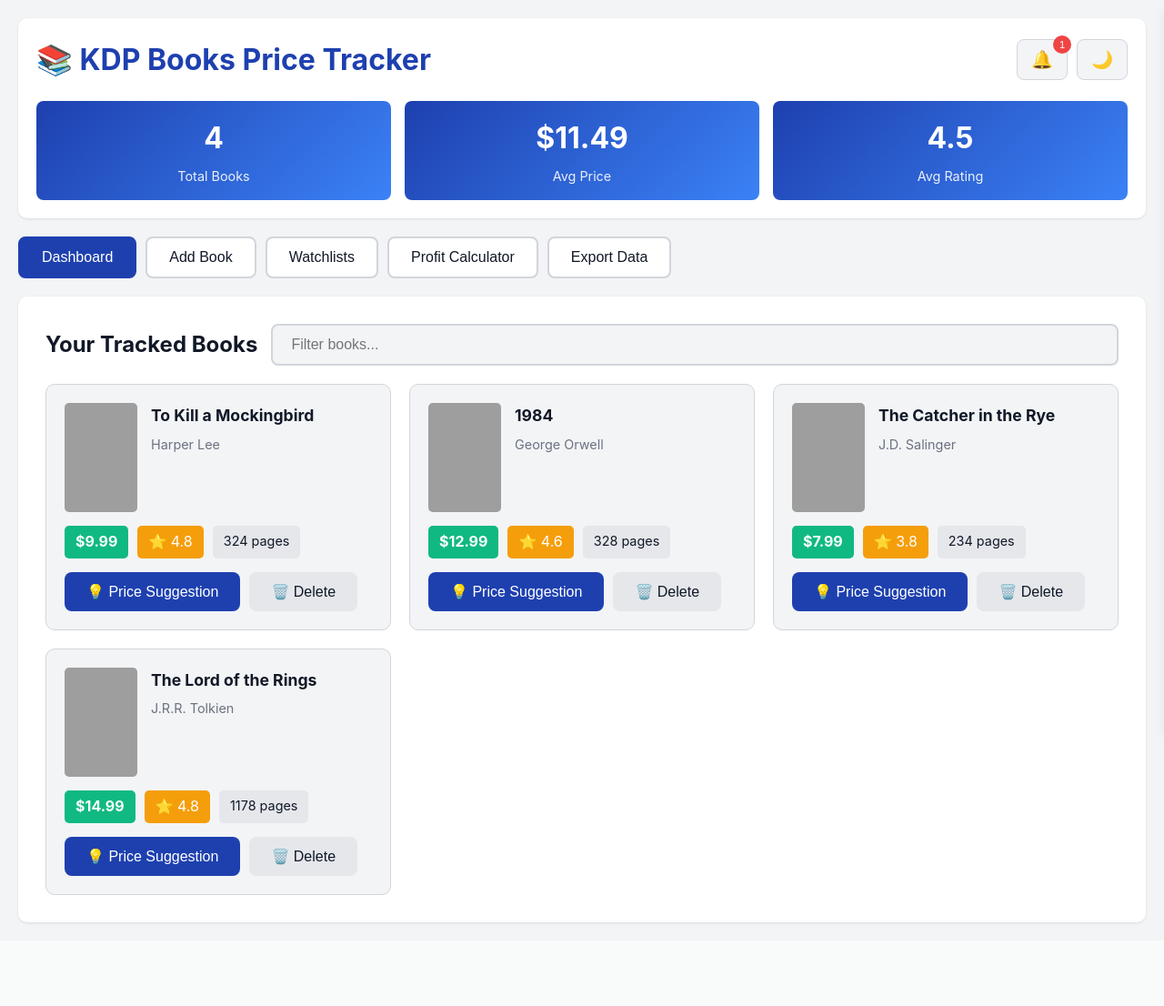
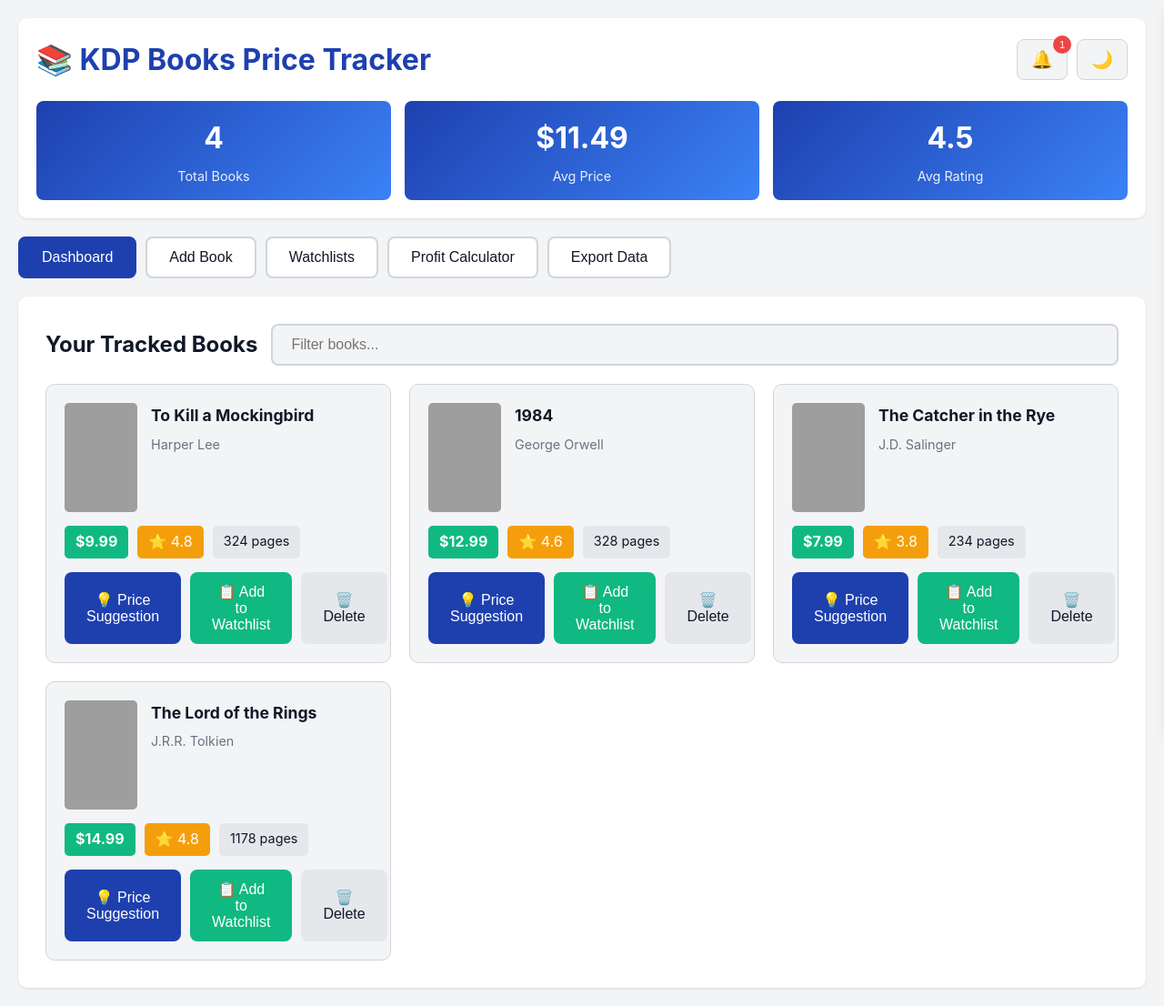
Before and after one commit to julisunkan/KDPPriceTracker, a Flask app: page / in a window 1280 px wide. Shown: the whole page at 91% size. Before the commit the page ends 1016 px from the top, so only its background shows below. Run offline with Flask 3, Linux system fonts and the light colour scheme; data comes from the database, SQL or seed files in the repository; data that the repository does not hold is empty; grey boxes are pictures that could not be loaded.

Commit message:
Assistant checkpoint: Add watchlist deletion and book assignment features
Assistant generated file changes:
- app.py: Add endpoint to delete watchlist
- static/js/app.js: Add delete watchlist and add book to watchlist functionality, Update book display to include add to watchlist button, Add functions for watchlist deletion and adding books to watchlists
- static/css/style.css: Add styles for watchlist options modal

---

User prompt:

Allow watched lists to be deleted also. allow tracked books to be added to watched lists

Replit-Commit-Author: Assistant
Replit-Commit-Session-Id: e6cc6300-b3e0-44a0-bfab-a3a57150c4a1

```diff
--- a/app.py
+++ b/app.py
@@ -487,6 +487,17 @@ def remove_book_from_watchlist(watchlist_id, book_id):
 
     return jsonify({'success': True})
 
+@app.route('/api/watchlist/<int:watchlist_id>', methods=['DELETE'])
+def delete_watchlist(watchlist_id):
+    conn = get_db_connection()
+    cursor = conn.cursor()
+
+    cursor.execute('DELETE FROM watchlists WHERE id = ?', (watchlist_id,))
+    conn.commit()
+    conn.close()
+
+    return jsonify({'success': True})
+
 @app.route('/api/notifications', methods=['GET'])
 def get_notifications():
     conn = get_db_connection()
--- a/static/css/style.css
+++ b/static/css/style.css
@@ -775,6 +775,32 @@ header {
     font-size: 0.9rem;
 }
 
+.watchlist-options-container {
+    display: flex;
+    flex-direction: column;
+    gap: 10px;
+    margin-top: 20px;
+}
+
+.watchlist-option {
+    padding: 15px;
+    border: 1px solid var(--border-color);
+    border-radius: 8px;
+    cursor: pointer;
+    transition: all 0.3s ease;
+    background: var(--card-bg);
+}
+
+.watchlist-option:hover {
+    background: var(--hover-bg);
+    border-color: var(--primary-color);
+    transform: translateX(5px);
+}
+
+.watchlist-card {
+    position: relative;
+}
+
 .inline-message-success {
     border-left-color: var(--success-color);
     background: rgba(16, 185, 129, 0.1);
--- a/static/js/app.js
+++ b/static/js/app.js
@@ -560,10 +560,15 @@ function displayWatchlists(watchlists) {
     }
 
     container.innerHTML = watchlists.map(watchlist => `
-        <div class="watchlist-card" onclick="viewWatchlist(${watchlist.id})">
-            <div class="watchlist-name">${watchlist.name}</div>
-            <div class="watchlist-count">${watchlist.book_count} books</div>
-            ${watchlist.description ? `<p style="margin-top: 10px; color: var(--text-secondary);">${watchlist.description}</p>` : ''}
+        <div class="watchlist-card" data-watchlist-id="${watchlist.id}">
+            <div onclick="viewWatchlist(${watchlist.id})" style="cursor: pointer;">
+                <div class="watchlist-name">${watchlist.name}</div>
+                <div class="watchlist-count">${watchlist.book_count} books</div>
+                ${watchlist.description ? `<p style="margin-top: 10px; color: var(--text-secondary);">${watchlist.description}</p>` : ''}
+            </div>
+            <div style="margin-top: 15px;">
+                <button class="btn btn-danger btn-sm" onclick="event.stopPropagation(); deleteWatchlist(${watchlist.id})">Delete Watchlist</button>
+            </div>
         </div>
     `).join('');
 }
@@ -973,6 +978,7 @@ async function loadBooks() {
                 </div>
                 <div class="book-actions">
                     <button class="btn btn-primary btn-sm" onclick="event.stopPropagation(); getPricingSuggestion(${book.id})">💡 Price Suggestion</button>
+                    <button class="btn btn-success btn-sm" onclick="event.stopPropagation(); showAddToWatchlistModal(${book.id}, '${book.title.replace(/'/g, "\\'")}')">📋 Add to Watchlist</button>
                     <button class="btn btn-secondary btn-sm" onclick="event.stopPropagation(); deleteBook(${book.id})">🗑️ Delete</button>
                 </div>
             </div>
@@ -1431,3 +1437,97 @@ function toggleDarkMode() {
     document.body.classList.toggle('dark-mode');
     localStorage.setItem('darkMode', document.body.classList.contains('dark-mode'));
 }
+
+async function deleteWatchlist(watchlistId) {
+    const watchlistCard = document.querySelector(`[data-watchlist-id="${watchlistId}"]`);
+    if (!watchlistCard) return;
+
+    if (watchlistCard.querySelector('.delete-confirmation')) return;
+
+    const confirmationDiv = document.createElement('div');
+    confirmationDiv.className = 'inline-message inline-message-warning show delete-confirmation';
+    confirmationDiv.innerHTML = `
+        <span>Delete this watchlist?</span>
+        <div style="display: flex; gap: 10px; margin-left: auto;">
+            <button class="btn btn-danger btn-sm" onclick="confirmDeleteWatchlist(${watchlistId})">Delete</button>
+            <button class="btn btn-secondary btn-sm" onclick="cancelDeleteWatchlist(${watchlistId})">Cancel</button>
+        </div>
+    `;
+
+    watchlistCard.insertBefore(confirmationDiv, watchlistCard.lastElementChild);
+}
+
+async function confirmDeleteWatchlist(watchlistId) {
+    try {
+        await fetch(`/api/watchlist/${watchlistId}`, { method: 'DELETE' });
+        showToast('Watchlist deleted successfully', 'success');
+        loadWatchlists();
+    } catch (error) {
+        console.error('Error deleting watchlist:', error);
+        showToast('Error deleting watchlist', 'error');
+    }
+}
+
+function cancelDeleteWatchlist(watchlistId) {
+    const watchlistCard = document.querySelector(`[data-watchlist-id="${watchlistId}"]`);
+    if (!watchlistCard) return;
+
+    const confirmation = watchlistCard.querySelector('.delete-confirmation');
+    if (confirmation) {
+        confirmation.remove();
+    }
+}
+
+async function showAddToWatchlistModal(bookId, bookTitle) {
+    try {
+        const response = await fetch('/api/watchlists');
+        const data = await response.json();
+
+        if (data.watchlists.length === 0) {
+            showToast('Please create a watchlist first', 'info');
+            return;
+        }
+
+        const watchlistOptions = data.watchlists.map(wl =>
+            `<div class="watchlist-option" onclick="addBookToWatchlist(${wl.id}, ${bookId})">
+                <div class="watchlist-name">${wl.name}</div>
+                <div class="watchlist-count">${wl.book_count} books</div>
+            </div>`
+        ).join('');
+
+        const modalHTML = `
+            <h2>Add "${bookTitle}" to Watchlist</h2>
+            <div class="watchlist-options-container">
+                ${watchlistOptions}
+            </div>
+        `;
+
+        document.getElementById('bookDetails').innerHTML = modalHTML;
+        document.getElementById('bookModal').style.display = 'block';
+    } catch (error) {
+        console.error('Error loading watchlists:', error);
+        showToast('Error loading watchlists', 'error');
+    }
+}
+
+async function addBookToWatchlist(watchlistId, bookId) {
+    try {
+        const response = await fetch(`/api/watchlist/${watchlistId}/add-book`, {
+            method: 'POST',
+            headers: { 'Content-Type': 'application/json' },
+            body: JSON.stringify({ book_id: bookId })
+        });
+
+        if (response.ok) {
+            showToast('Book added to watchlist successfully', 'success');
+            document.getElementById('bookModal').style.display = 'none';
+            loadWatchlists();
+        } else {
+            const error = await response.json();
+            showToast(error.error || 'Error adding book to watchlist', 'error');
+        }
+    } catch (error) {
+        console.error('Error adding book to watchlist:', error);
+        showToast('Error adding book to watchlist', 'error');
+    }
+}
```
